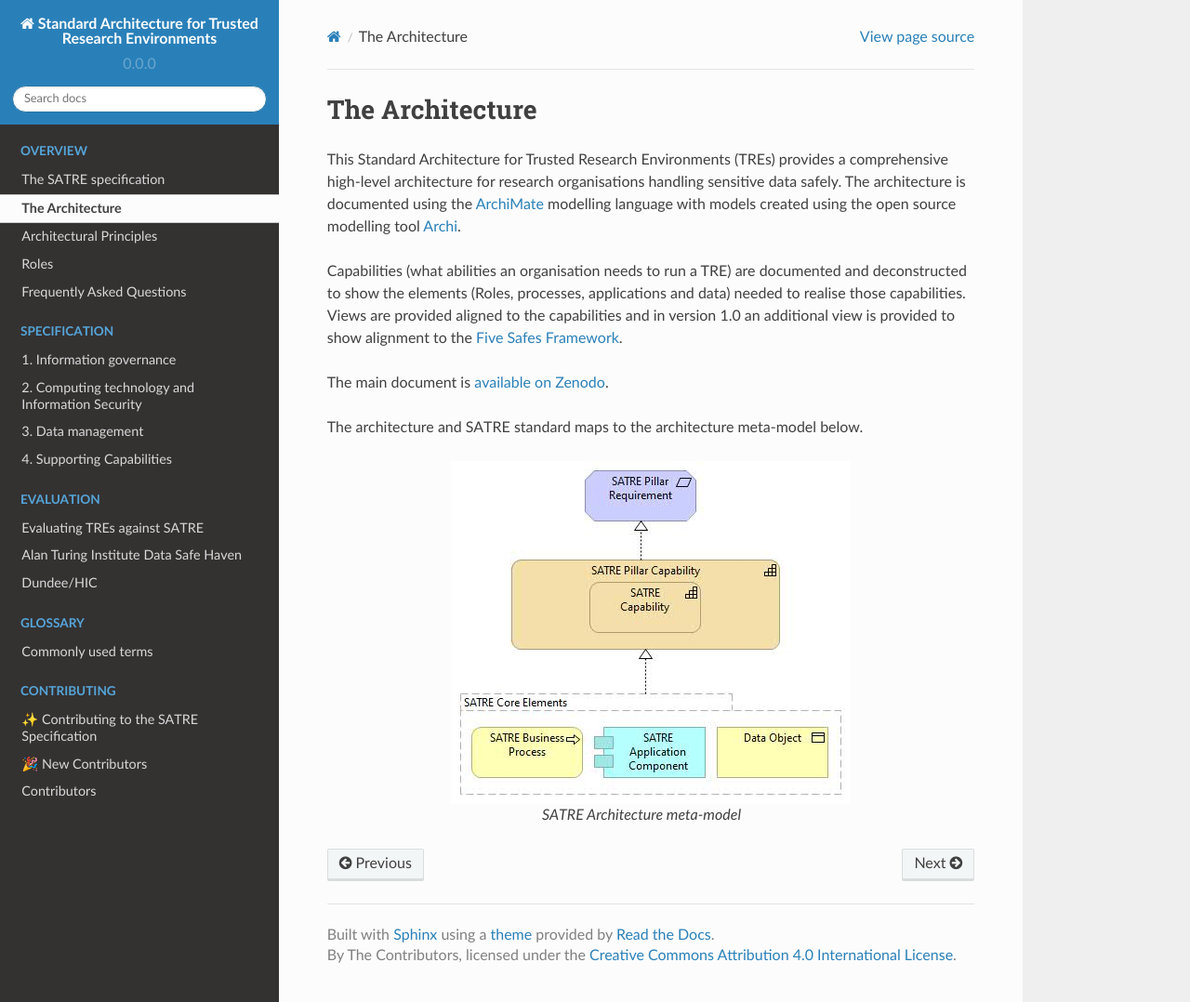
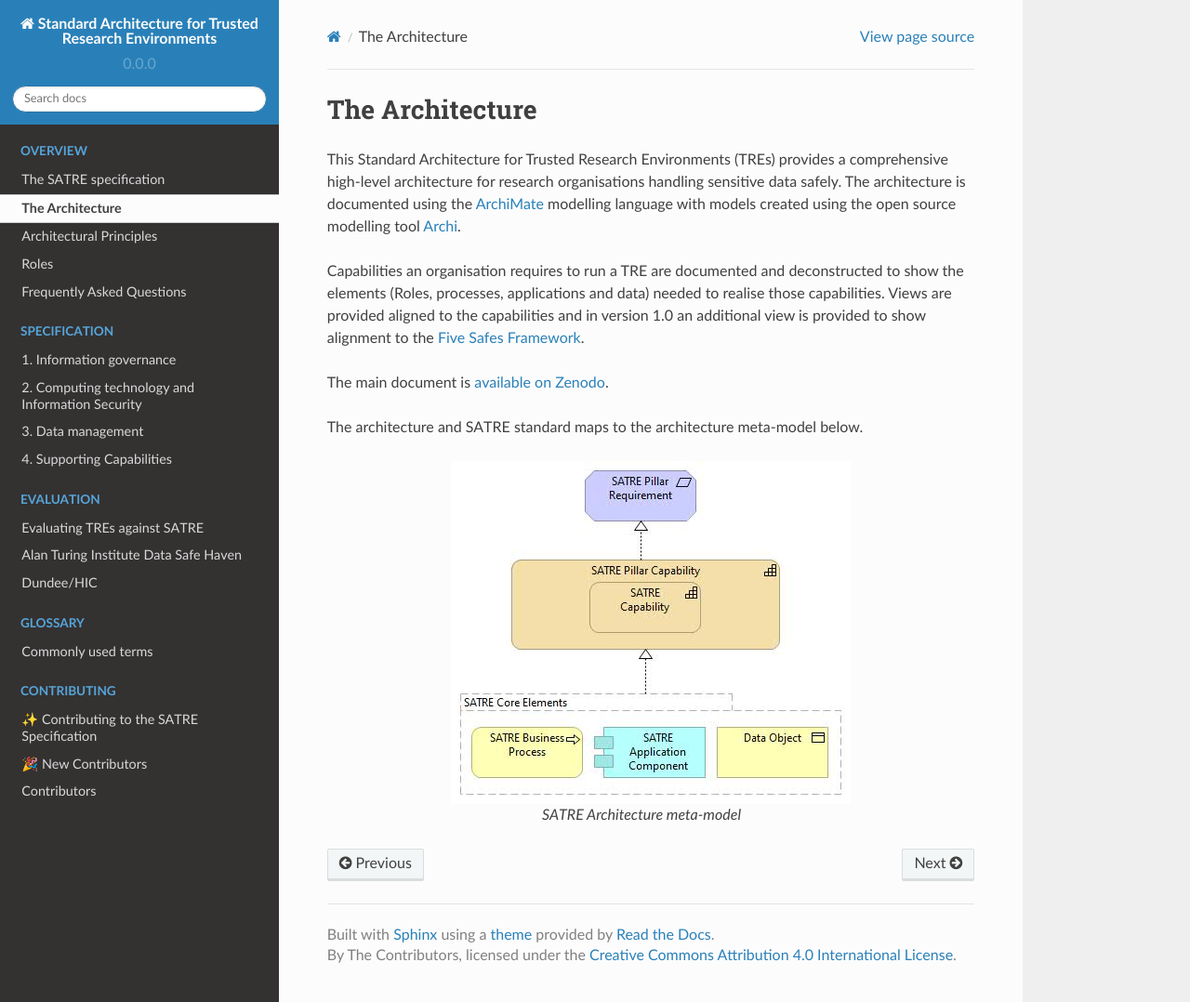
Before and after one commit to sa-tre/satre-specification, a Sphinx documentation site: the page built from docs/source/architecture.md, in a window 1280 px wide and 1078 px high. Shown: the whole window at 93% size. Built offline with Sphinx 7.4.7 and the Read the Docs theme 2.0.0, drawn with Linux system fonts in a browser that asks for light colours.

Commit message:
Update docs/source/architecture.md
Co-authored-by: Ed Chalstrey <edwardchalstrey@gmail.com>

```diff
--- a/docs/source/architecture.md
+++ b/docs/source/architecture.md
@@ -5,7 +5,7 @@
 This Standard Architecture for Trusted Research Environments (TREs) provides a comprehensive high-level architecture for research organisations handling sensitive data safely.
 The architecture is documented using the [ArchiMate](https://pubs.opengroup.org/architecture/archimate3-doc/) modelling language with models created using the open source modelling tool [Archi](https://www.archimatetool.com/).
 
-Capabilities (what abilities an organisation needs to run a TRE) are documented and deconstructed to show the elements (Roles, processes, applications and data) needed to realise those capabilities.
+Capabilities an organisation requires to run a TRE are documented and deconstructed to show the elements (Roles, processes, applications and data) needed to realise those capabilities.
 Views are provided aligned to the capabilities and in version 1.0 an additional view is provided to show alignment to the [Five Safes Framework](https://ukdataservice.ac.uk/help/secure-lab/what-is-the-five-safes-framework/).
 
 The main document is [available on Zenodo](https://zenodo.org/record/8411274).
```
